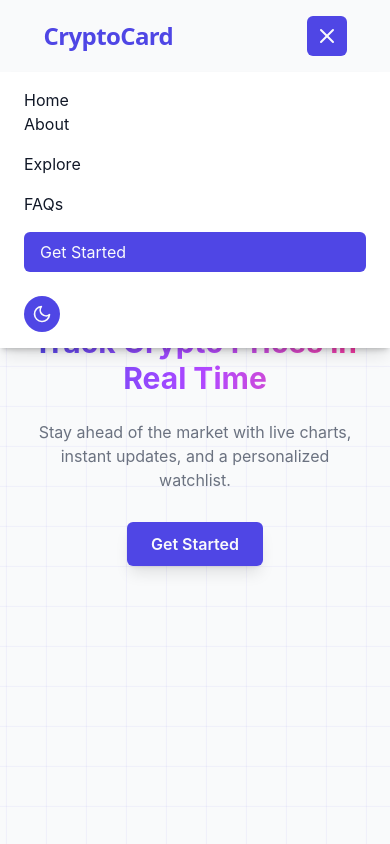
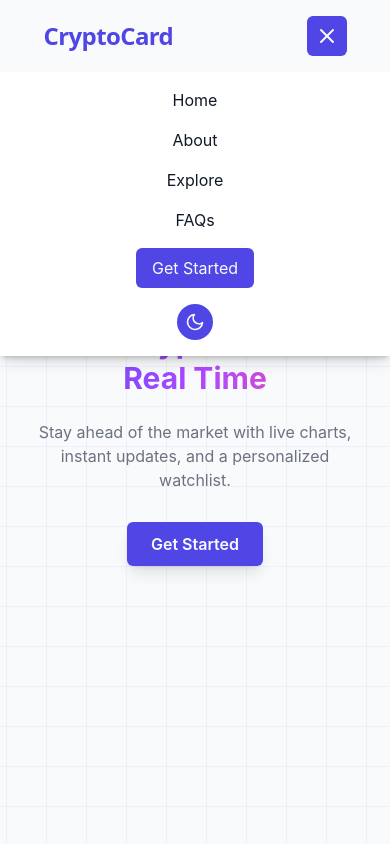
Before and after one commit to TobbyFranc/CryptoCard, a React (Vite) app: page / in a window 390 px wide. Both pictures are taken after a click on the button 326 px from the left and 36 px from the top of the page. Shown: the top 844 px of the page. Built offline with nearby package versions, Linux system fonts and the light colour scheme; no server answers.

Commit message:
nav mobile adjustment

```diff
--- a/src/components/Nav.jsx
+++ b/src/components/Nav.jsx
@@ -82,12 +82,14 @@ const Nav = () => {
 
       {/* Mobile Menu */}
       {menuOpen && (
-        <div className="md:hidden bg-[var(--card-bg-color)] shadow-lg px-6 py-4 space-y-4">
+        <div className="md:hidden bg-[var(--card-bg-color)] shadow-lg px-6 py-4">
+          <div className="flex flex-col items-center space-y-4">
             <a
   href="#hero"
   onClick={(e) => {
     e.preventDefault();
     window.scrollTo({ top: 0, behavior: "smooth" });
+    setMenuOpen(false);
   }}
   className="relative group cursor-pointer"
 >
@@ -95,21 +97,26 @@ const Nav = () => {
   <span className="absolute left-0 -bottom-1 w-0 h-[2px] bg-[var(--accent)] transition-all group-hover:w-full"></span>
 </a>
 
-          <a href="#about" className="block hover:text-[var(--accent)]">About</a>
-          <a href="#explor" className="block hover:text-[var(--accent)]">Explore</a>
-          <a href="#faqs" className="block hover:text-[var(--accent)]">FAQs</a>
+            <a href="#about" onClick={() => setMenuOpen(false)} className="hover:text-[var(--accent)]">About</a>
+            <a href="#explor" onClick={() => setMenuOpen(false)} className="hover:text-[var(--accent)]">Explore</a>
+            <a href="#faqs" onClick={() => setMenuOpen(false)} className="hover:text-[var(--accent)]">FAQs</a>
             <Link
               to="/dashboard"
-            className="block px-4 py-2 bg-[var(--accent)] text-[var(--main-bg-color)] rounded-md hover:bg-[var(--accent)]/80 transition"
+              onClick={() => setMenuOpen(false)}
+              className="px-4 py-2 bg-[var(--accent)] text-[var(--main-bg-color)] rounded-md hover:bg-[var(--accent)]/80 transition"
             >
               Get Started
             </Link>
             <button
-            onClick={() => setDarkMode(!darkMode)}
-            className="mt-2 p-2 cursor-pointer rounded-full bg-[var(--accent)] text-[var(--main-bg-color)] hover:bg-[var(--accent)]/80 transition"
+              onClick={() => {
+                setDarkMode(!darkMode);
+                setMenuOpen(false);
+              }}
+              className="p-2 rounded-full bg-[var(--accent)] text-[var(--main-bg-color)] hover:bg-[var(--accent)]/80 transition"
             >
               {darkMode ? <FiSun size={20} /> : <FiMoon size={20} />}
             </button>
+          </div>
         </div>
       )}
     </nav>
```
Lines whose indentation alone changed are shown as unchanged.
